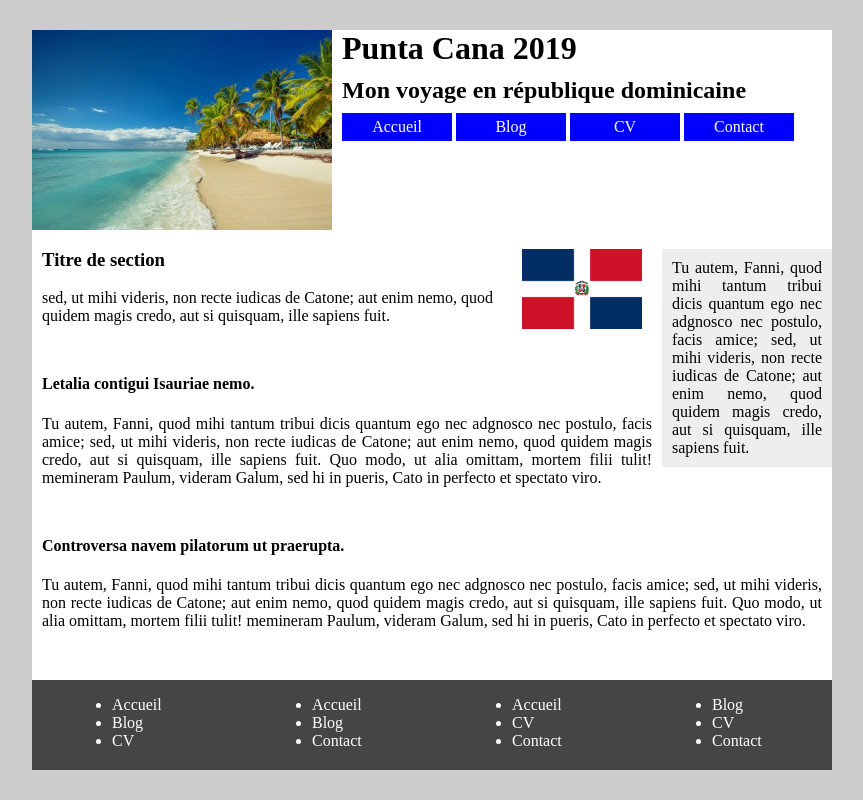
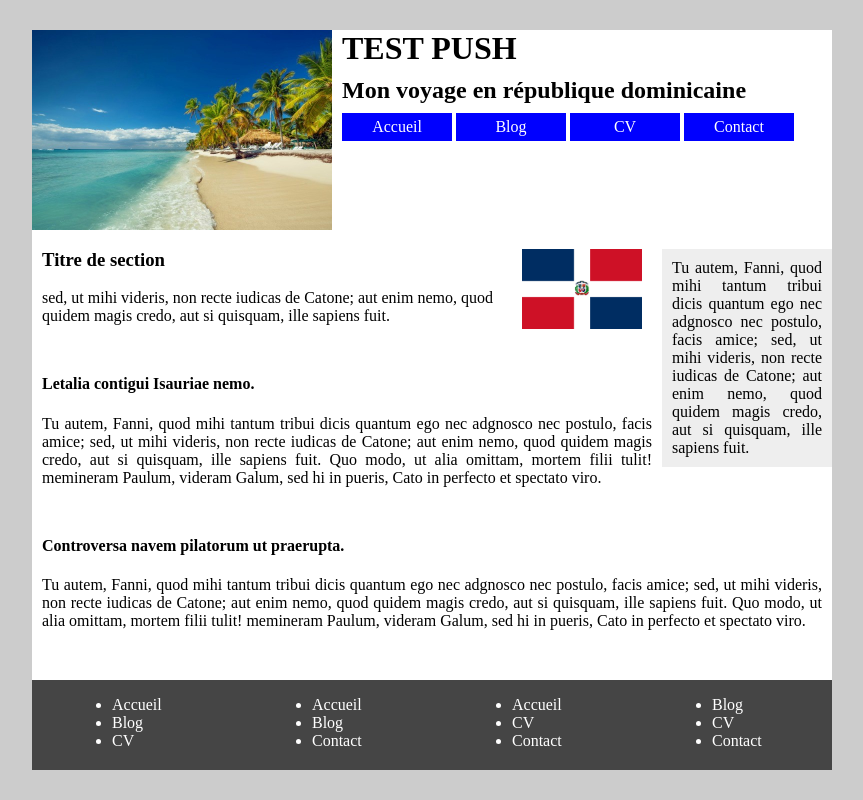
Before and after one commit to matteopezzi/matteopezzi.github.io, a plain HTML site: page blog.html in a window 1280 px wide. Shown: the whole page, without its empty margins (208-1071 px from the left). Drawn offline with Linux system fonts and the light colour scheme; files that its build step writes are made by us from their sources; files whose address does not match are found by name.

Commit message:
seconda modifica spero buona

```diff
--- a/blog.html
+++ b/blog.html
@@ -3,7 +3,7 @@
 <html lang="en">
 <head>
     <meta charset="utf-8">
-    <title>The HTML5 Herald</title>
+    <title>TEST PUSH</title>
     <meta name="description" content="The HTML5 basic page">
     <meta name="author" content="Arnaud Renard">
     <link rel="stylesheet" href="main.css?v=1.0">
@@ -13,7 +13,7 @@
     <div id='main'>
         <header>
             <img src='cana1.jpg'>
-            <h1>Punta Cana 2019</h1>
+            <h1>TEST PUSH</h1>
             <h2>Mon voyage en république dominicaine</h2>
             <nav>
                 <ul>
```
